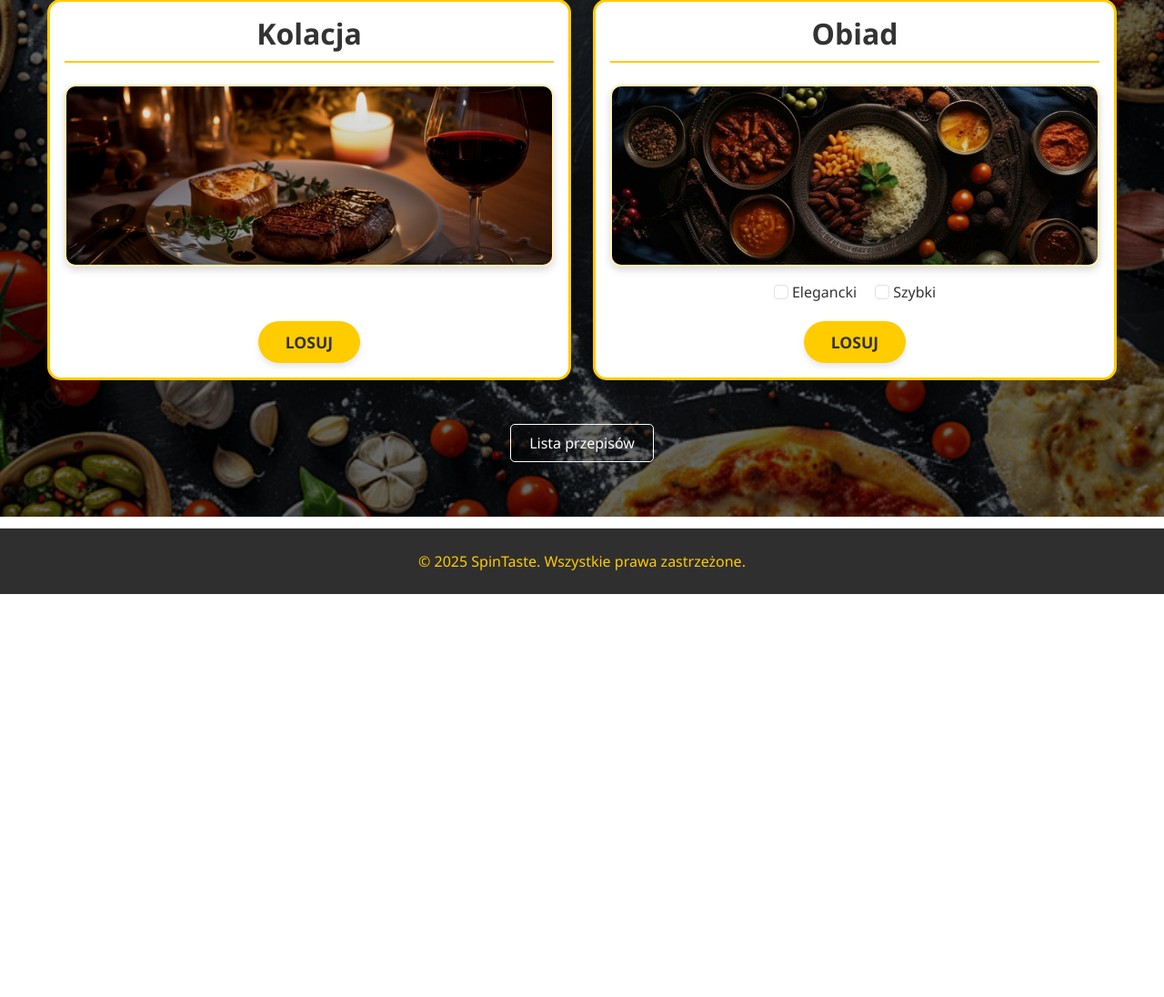
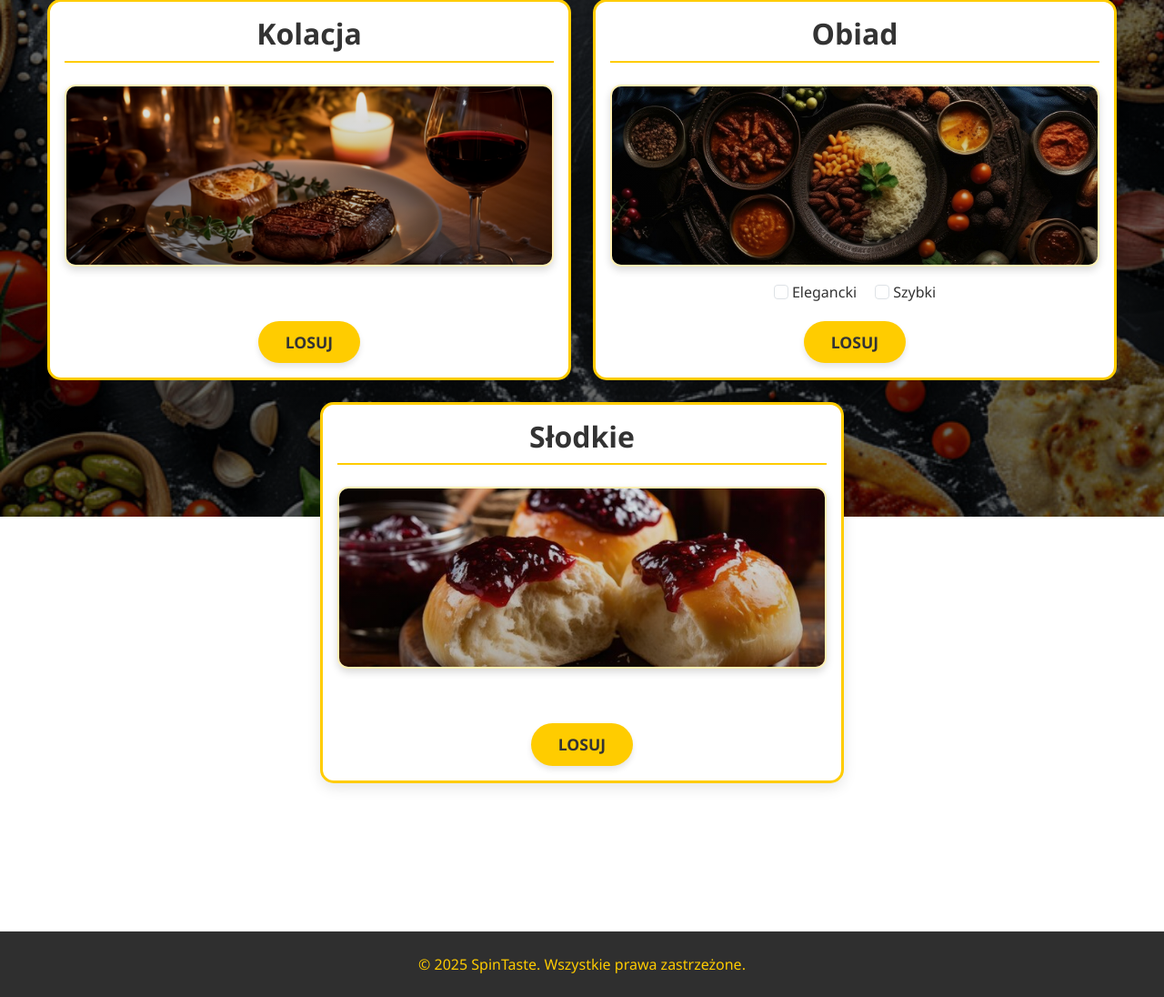
Before and after one commit to marcinX-dev/SpinTaste, a Flask app: page / in a window 1280 px wide. Shown: the part 232-1328 px from the top of the page at 91% size. Before the commit the page ends 885 px from the top, so only its background shows below. Run offline with Flask 3, Linux system fonts and the light colour scheme; the visitor is signed in with stand-in values (Sample User, id 1); some libraries are stand-ins or nearby versions.

Commit message:
feat: update password handling to use environment variable; add new 'Słodkie' category with image and filter option

```diff
--- a/generate_password.py
+++ b/generate_password.py
@@ -1,6 +1,10 @@
 from werkzeug.security import generate_password_hash
+from dotenv import load_dotenv
+import os
+
+load_dotenv()
 
 # Zmień 'twoje_haslo' na hasło, którego chcesz użyć
-password = 'Slodziak2202!'
+password = os.getenv('PASSWORD')
 hashed_password = generate_password_hash(password)
 print(f"Zahashowane hasło: {hashed_password}")
--- a/templates/dodaj_posilek.html
+++ b/templates/dodaj_posilek.html
@@ -47,7 +47,7 @@
                     <span class="input-group-text"><i class="fas fa-tag"></i></span>
                     <select class="form-select" id="category" name="category" required>
                         <option value="" disabled selected>Wybierz kategorię...</option>
-                        <option value="obiad">Obiad</option>
+                        <option value="slodkie">Słodkie</option>
                         <option value="wykwintny obiad">Wykwintny obiad</option>
                         <option value="szybki obiad">Szybki obiad</option>
                         <option value="kolacja">Kolacja</option>
--- a/templates/index.html
+++ b/templates/index.html
@@ -52,6 +52,26 @@
 
             <div class="text-center">
                 <button class="btn btn-spin" data-category="obiad">LOSUJ</button>
+            </div>
+        </div>
+    </div>
+</div>
+
+<div class="row">
+    <div class="col-md-6 offset-md-3 mb-4">
+        <div class="meal-card p-3">
+            <h2 class="category-title">Słodkie</h2>
+            <div class="meal-image mb-3">
+                <img src="static/images/slodkie.jpg" alt="Słodkie" class="meal-image-content">
+            </div>
+            <div class="category-options invisible">
+                <div class="checkbox-container">
+                    <input type="checkbox" class="form-check-input" disabled>
+                    <label class="form-check-label">Brak opcji</label>
+                </div>
+            </div>
+            <div class="text-center">
+                <button class="btn btn-spin" data-category="slodkie">LOSUJ</button>
             </div>
         </div>
     </div>
--- a/templates/lista_przepisow.html
+++ b/templates/lista_przepisow.html
@@ -18,7 +18,7 @@
                 <label for="category-filter" class="form-label">Filtruj według kategorii:</label>
                 <select class="form-select" id="category-filter">
                     <option value="all">Wszystkie kategorie</option>
-                    <option value="obiad">Obiad</option>
+                    <option value="slodkie">Słodkie</option>
                     <option value="wykwintny obiad">Wykwintny obiad</option>
                     <option value="szybki obiad">Szybki obiad</option>
                     <option value="kolacja">Kolacja</option>
```
Also changed, not shown: static/images/slodkie.jpg (added).
